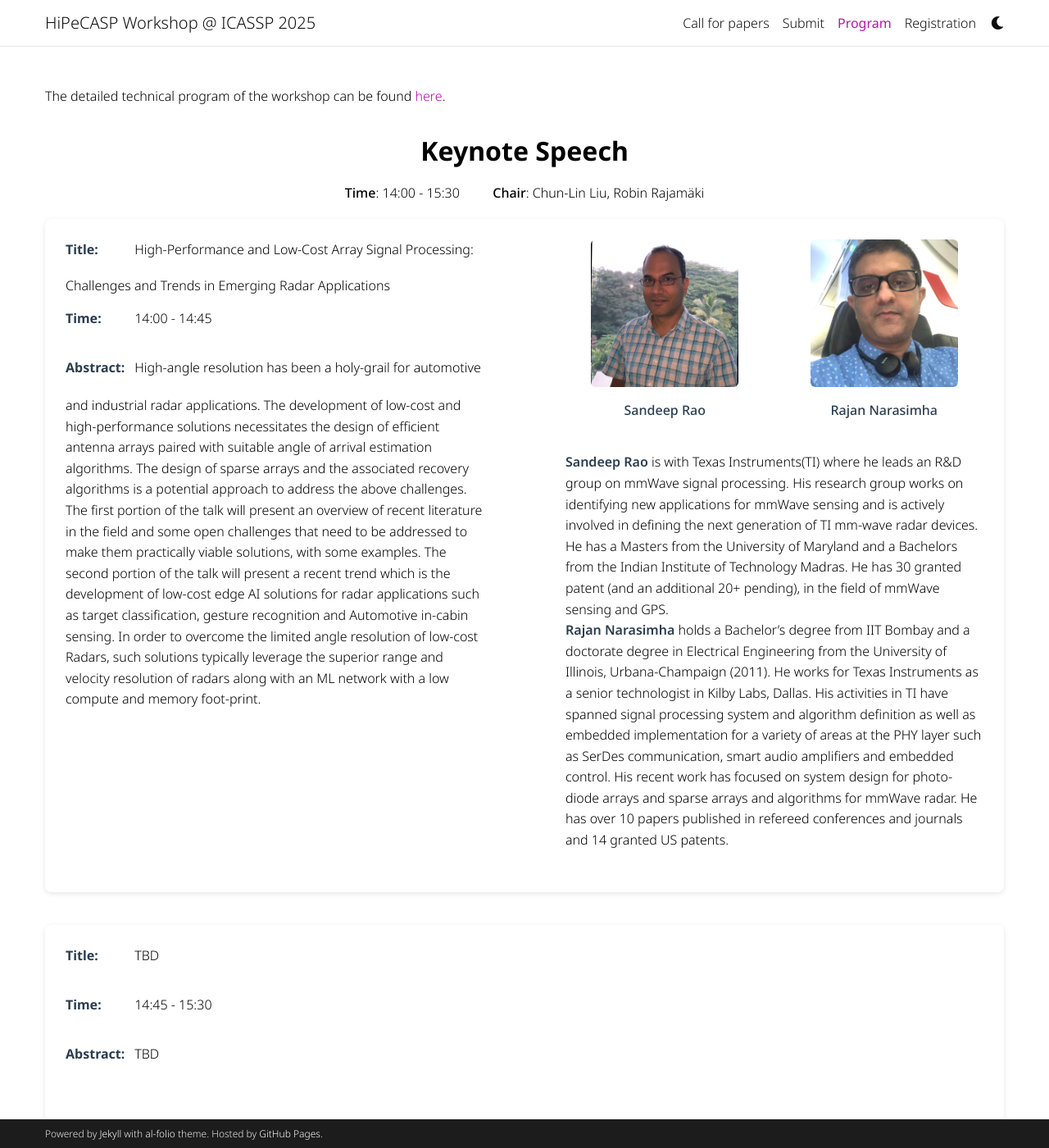
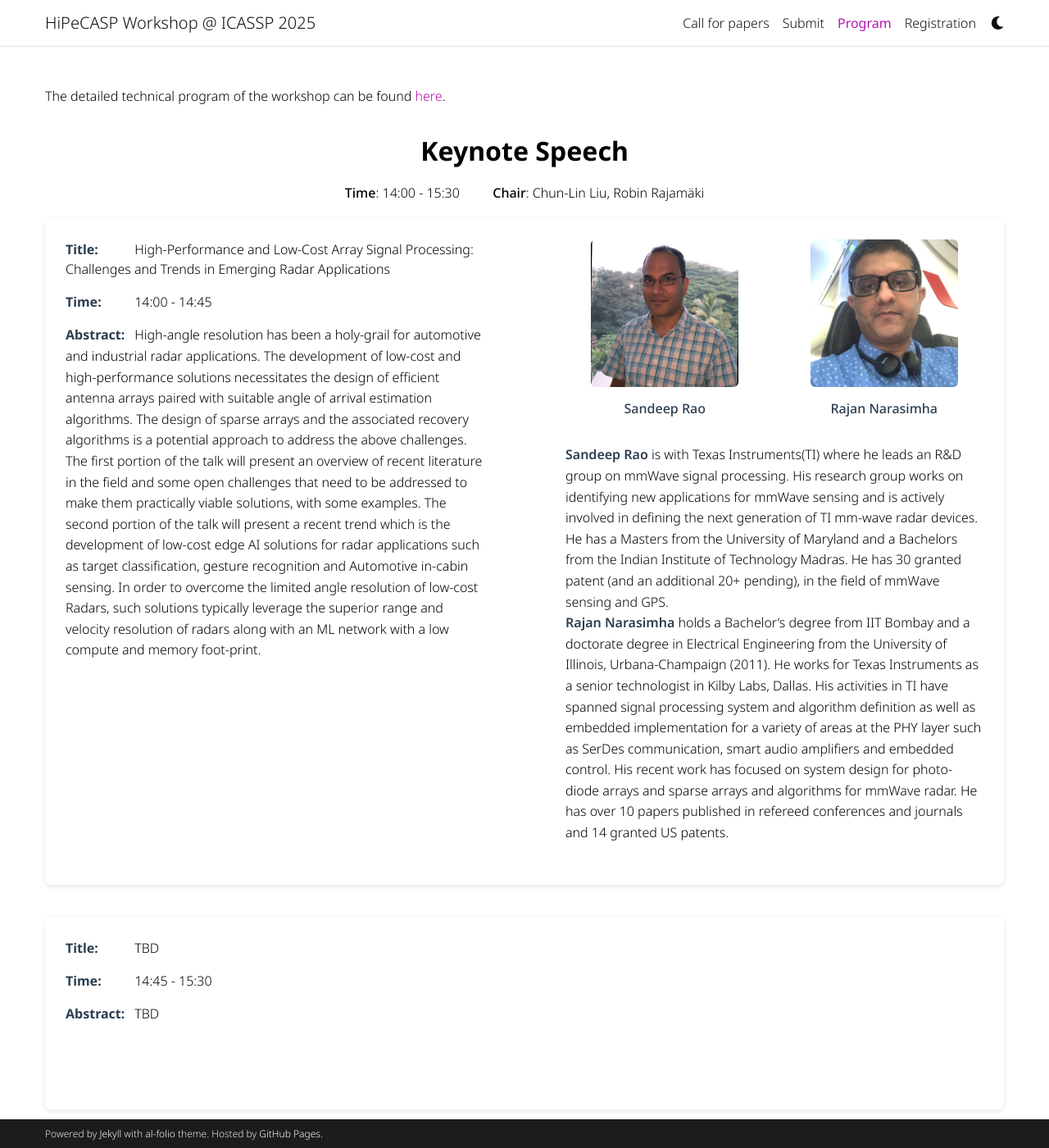
Before and after one commit to signal-process/signal-process.github.io, a Jekyll site: the page built from _pages/program.md, in a window 1280 px wide and 1400 px high. Shown: the whole window at 82% size. Built offline with Jekyll 4.4.1, drawn with Linux system fonts in a browser that asks for light colours; comment, search, counter and statistics services are not loaded; a style sheet for code colours, icons or effects is not loaded.

Commit message:
Update speakers.html

```diff
--- a/_includes/speakers.html
+++ b/_includes/speakers.html
@@ -33,7 +33,7 @@
       display: grid;
       grid-template-columns: repeat(auto-fit, minmax(160px, 1fr));
       gap: 25px;
-      margin-bottom: 10px;
+      margin-bottom: 5px;
     }
 
     .speaker-image {
@@ -57,7 +57,7 @@
     .speaker-name {
       font-weight: 500;
       color: #2c3e50;
-      margin: 4px 0;
+      margin: 2px 0;
     }
 
     .info-label {
@@ -65,7 +65,6 @@
       color: #2c3e50;
       min-width: 80px;
       display: inline-block;
-      margin-bottom: 20px;
     }
 
     .speaker-abstract {
```
